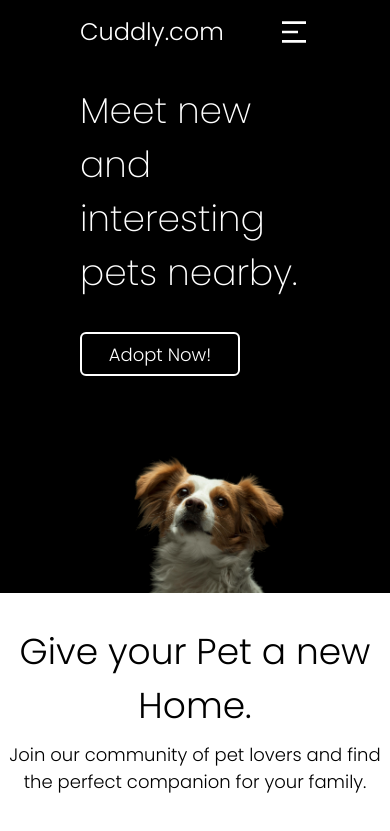
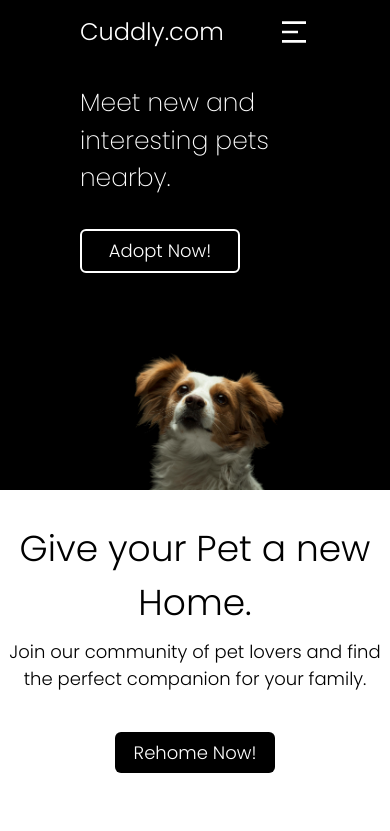
Before and after one commit to algovengers/cuddly, a React (Vite) app in the folder client/: page / in a window 390 px wide. Shown: the top 831 px of the page. Built offline with nearby package versions, Linux system fonts and the light colour scheme; no server answers.

Commit message:
fixes (#24)
* auth

* dist rem

* .gitignore

* fix minor

* login and signup page frontend

* fixes

* google auth

* fix

* cookie sameSite none

* responsive home

* sml fix

```diff
--- a/client/src/pages/home.css
+++ b/client/src/pages/home.css
@@ -242,6 +242,9 @@ button {
   .text-section {
     width: 100%;
   }
+  .top-section-main-text {
+    font-size: 25px;
+  }
   .section-image-container {
     width: 100%;
   }
```
